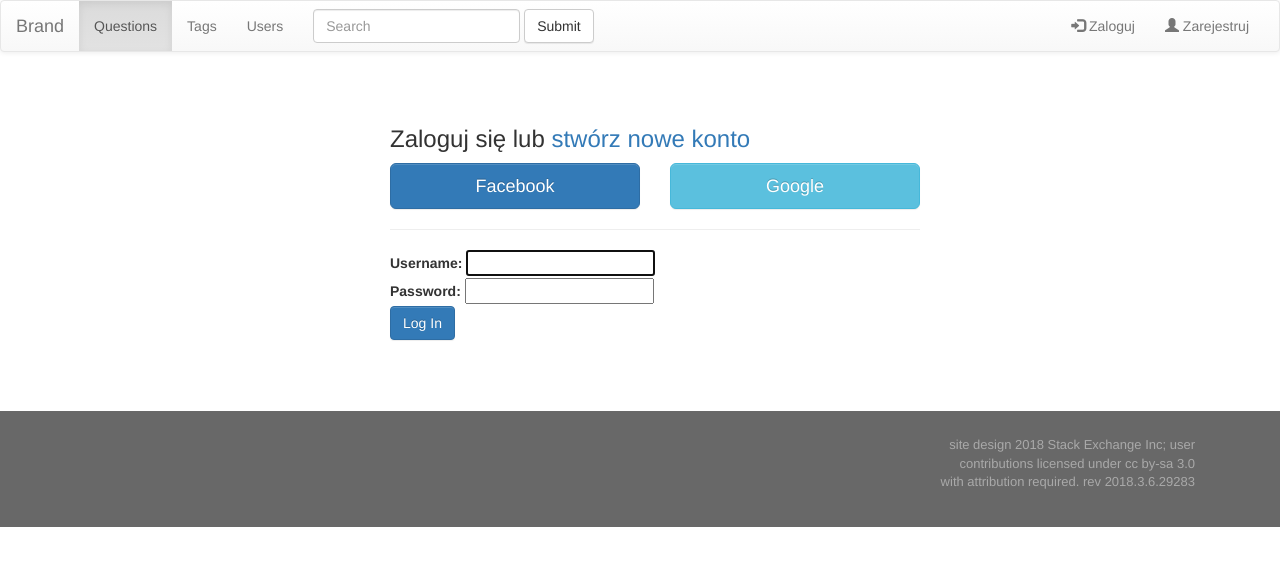
After one commit to bstecka/overboard, a Django app: page /accounts/login/ in a window 1280 px wide. The commit adds this page. Shown: the top 566 px of the page. Run offline with Django 3.2, Linux system fonts and the light colour scheme; some libraries are stand-ins or nearby versions.

Commit message:
basic login functionality

```diff
--- a/overboard/overboard/settings.py
+++ b/overboard/overboard/settings.py
@@ -55,7 +55,7 @@ ROOT_URLCONF = 'overboard.urls'
 TEMPLATES = [
     {
         'BACKEND': 'django.template.backends.django.DjangoTemplates',
-        'DIRS': [],
+        'DIRS': ['./templates/', ],
         'APP_DIRS': True,
         'OPTIONS': {
             'context_processors': [
@@ -119,3 +119,7 @@ USE_TZ = True
 # https://docs.djangoproject.com/en/2.0/howto/static-files/
 
 STATIC_URL = '/static/'
+
+LOGIN_REDIRECT_URL = '/'
+
+EMAIL_BACKEND = 'django.core.mail.backends.console.EmailBackend'
--- a/overboard/overboard/urls.py
+++ b/overboard/overboard/urls.py
@@ -19,5 +19,6 @@ from django.urls import path
 
 urlpatterns = [
     path('admin/', admin.site.urls),
+    path('accounts/', include('django.contrib.auth.urls')),
     url(r'^', include('overboardapp.urls')),
 ]
--- a/overboard/overboardapp/static/masterpage-styles.css
+++ b/overboard/overboardapp/static/masterpage-styles.css
@@ -37,3 +37,10 @@
   margin-top: 4%;
   margin-bottom: 4%;
 }
+
+.login-container{
+  width: 500px;
+  margin: 0 auto;
+  padding-bottom: 5%;
+  padding-top: 3%;
+}
--- a/overboard/overboardapp/templates/masterpage.html
+++ b/overboard/overboardapp/templates/masterpage.html
@@ -5,6 +5,9 @@
 
 <!-- Optional theme -->
 <link rel="stylesheet" href="https://maxcdn.bootstrapcdn.com/bootstrap/3.3.7/css/bootstrap-theme.min.css" integrity="sha384-rHyoN1iRsVXV4nD0JutlnGaslCJuC7uwjduW9SVrLvRYooPp2bWYgmgJQIXwl/Sp" crossorigin="anonymous">
+<link href="//netdna.bootstrapcdn.com/bootstrap/3.0.0/css/bootstrap.min.css" rel="stylesheet" id="bootstrap-css">
+    <script src="//netdna.bootstrapcdn.com/bootstrap/3.0.0/js/bootstrap.min.js"></script>
+<script src="//code.jquery.com/jquery-1.11.1.min.js"></script>
 
     {% load static %}
 
@@ -40,10 +43,27 @@
         <button type="submit" class="btn btn-default">Submit</button>
       </form>
       <ul class="nav navbar-nav navbar-right">
-         <li><a href="#"><span class="glyphicon
-                    glyphicon-log-in"></span> Login</a></li>
-                    <li><a href="#"><span class="glyphicon
-                    glyphicon-user"></span> Register</a></li>
+
+          {% if user.is_authenticated %}
+         <li>
+             <a href="{% url 'logout'%}?next={{request.path}}"><span class="glyphicon
+                    glyphicon-log-in"></span> Wyloguj </a>
+         </li>
+         <li>
+             <a href="#"><span class="glyphicon
+                    glyphicon-user"></span> {{ user.get_username }} </a>
+         </li>
+          {% else %}
+         <li>
+             <a href="{% url 'login'%}?next={{request.path}}"><span class="glyphicon
+                    glyphicon-log-in"></span> Zaloguj </a>
+         </li>
+         <li>
+             <a href="#"><span class="glyphicon
+                    glyphicon-user"></span> Zarejestruj </a>
+         </li>
+          {% endif %}
+
       </ul>
     </div><!-- /.navbar-collapse -->
   </div><!-- /.container-fluid -->
--- /dev/null
+++ b/overboard/overboardapp/templates/registration/login.html
@@ -0,0 +1,51 @@
+{% extends "masterpage.html" %}
+
+{% block content %}
+
+
+<div class="container">
+<div class="login-container">
+    {% if form.errors %}
+    <div >Niestety taki użytkownik nie istnieje. Spróbuj zalogować się ponownie.</div>
+  {% endif %}
+    <div class="row">
+
+    <div class="main">
+
+      <h3>Zaloguj się lub <a href="#">stwórz nowe konto</a></h3>
+      <div class="row">
+        <div class="col-xs-6 col-sm-6 col-md-6">
+          <a href="#" class="btn btn-lg btn-primary btn-block">Facebook</a>
+        </div>
+        <div class="col-xs-6 col-sm-6 col-md-6">
+          <a href="#" class="btn btn-lg btn-info btn-block">Google</a>
+        </div>
+      </div>
+      <div class="login-or">
+        <hr class="hr-or">
+        <span class="span-or"></span>
+      </div>
+
+      <form method="post" role="form" action="{% url 'login' %}">
+          {% csrf_token %}
+<div>
+  <td>{{ form.username.label_tag }}</td>
+  <td>{{ form.username }}</td>
+</div>
+<div>
+  <td>{{ form.password.label_tag }}</td>
+  <td>{{ form.password }}</td>
+</div>
+
+        <button type="submit" class="btn btn btn-primary" value="login">
+          Log In
+        </button>
+      </form>
+
+    </div>
+
+  </div>
+</div>
+</div>
+
+{% endblock %}
--- /dev/null
+++ b/overboard/overboardapp/templates/registration/password_reset_done.html
@@ -0,0 +1,4 @@
+{% extends "masterpage.html" %}
+{% block content %}
+<p>We've emailed you instructions for setting your password. If they haven't arrived in a few minutes, check your spam folder.</p>
+{% endblock %}
--- /dev/null
+++ b/overboard/overboardapp/templates/registration/password_reset_email.html
@@ -0,0 +1,2 @@
+Someone asked for password reset for email {{ email }}. Follow the link below:
+{{ protocol}}://{{ domain }}{% url 'password_reset_confirm' uidb64=uid token=token %}
--- a/overboard/overboardapp/urls.py
+++ b/overboard/overboardapp/urls.py
@@ -7,7 +7,7 @@ urlpatterns = [
     url(r'^admin/', admin.site.urls),
     url(r'^index/$', views.latest_question_list, name='latest_question_list'),
     url(r'^index/topweek/$', views.topweek_question_list, name='topweek_question_list'),
-    url(r'^page/$', views.PageView.as_view()),
+    url(r'^page/$', views.PageView.as_view(), name='page'),
     url(r'^questions/$', views.latest_question_list, name='questions'),
     path('questions/<int:question_id>/', views.question_detail, name='question_detail'),
     url(r'^users/$', views.latest_question_list, name='users'),
--- a/overboard/overboardapp/views.py
+++ b/overboard/overboardapp/views.py
@@ -3,6 +3,8 @@ from django.shortcuts import get_object_or_404, render
 from django.views.generic import TemplateView
 from .models import Notification
 from .models import Question
+from .forms import AnswerForm
+
 import datetime
 
 
@@ -35,4 +37,5 @@ def topweek_question_list(request):
 
 def question_detail(request, question_id):   # Page with deatils of question
     question = get_object_or_404(Question, pk=question_id)
-    return render(request, 'question_detail.html', {'question': question})
+    form = AnswerForm
+    return render(request, 'question_detail.html', {'question': question, 'form': form})
```
Also changed, not shown: overboard/overboardapp/forms.py (added, +12 -0 lines), overboard/overboardapp/templates/answer_form.html (added, +10 -0 lines), overboard/overboardapp/templates/question_detail.html (+11 -0 lines), overboard/overboardapp/templates/registration/logged_out.html (added, +7 -0 lines), overboard/overboardapp/templates/registration/password_reset_complete.html (added, +7 -0 lines), overboard/overboardapp/templates/registration/password_reset_confirm.html (added, +34 -0 lines), overboard/overboardapp/templates/registration/password_reset_form.html (added, +10 -0 lines), overboard/overboardapp/migrations/0002_auto_20180314_1429.py (added), overboard/overboardapp/migrations/0003_auto_20180314_1430.py (added).
